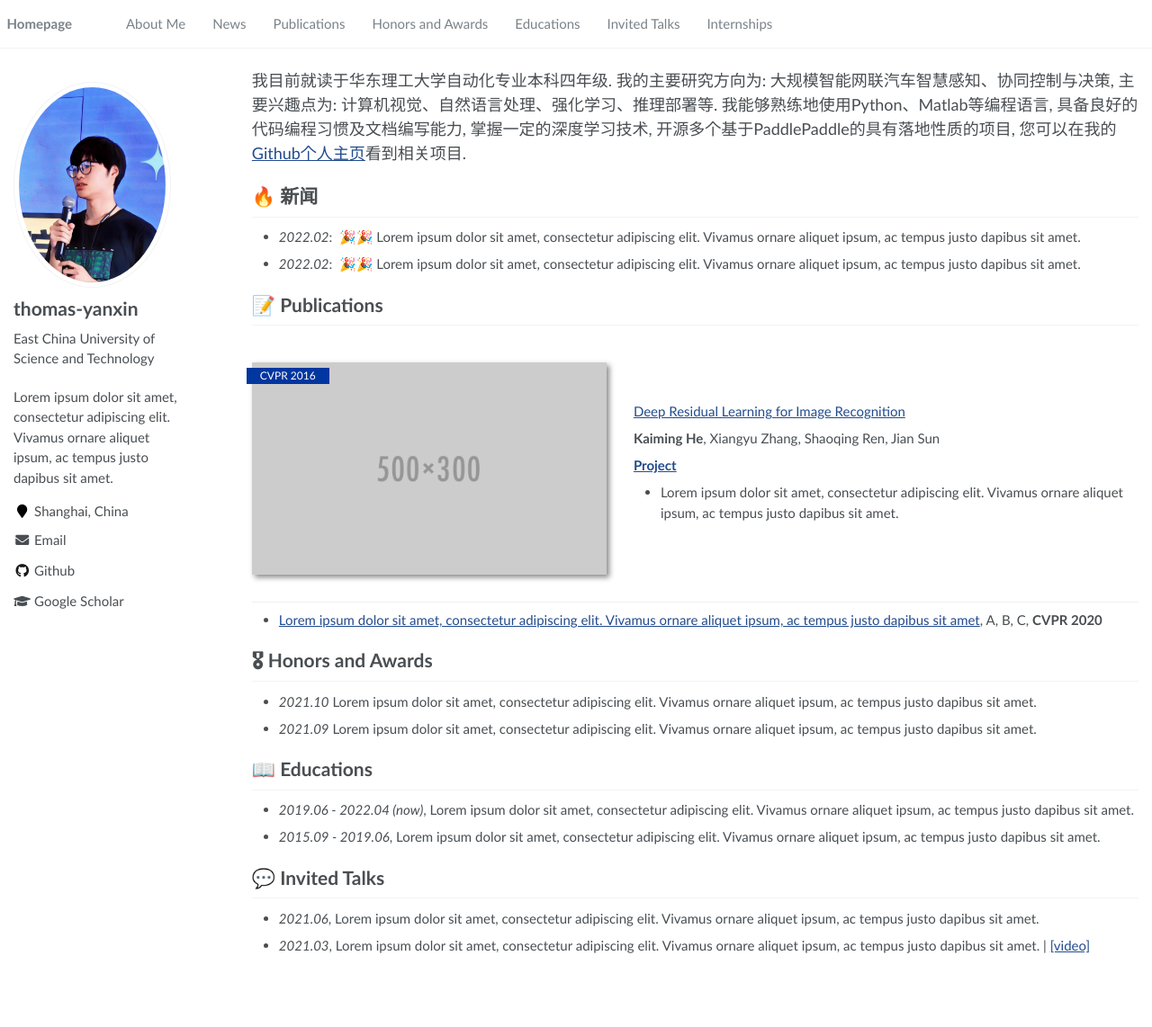
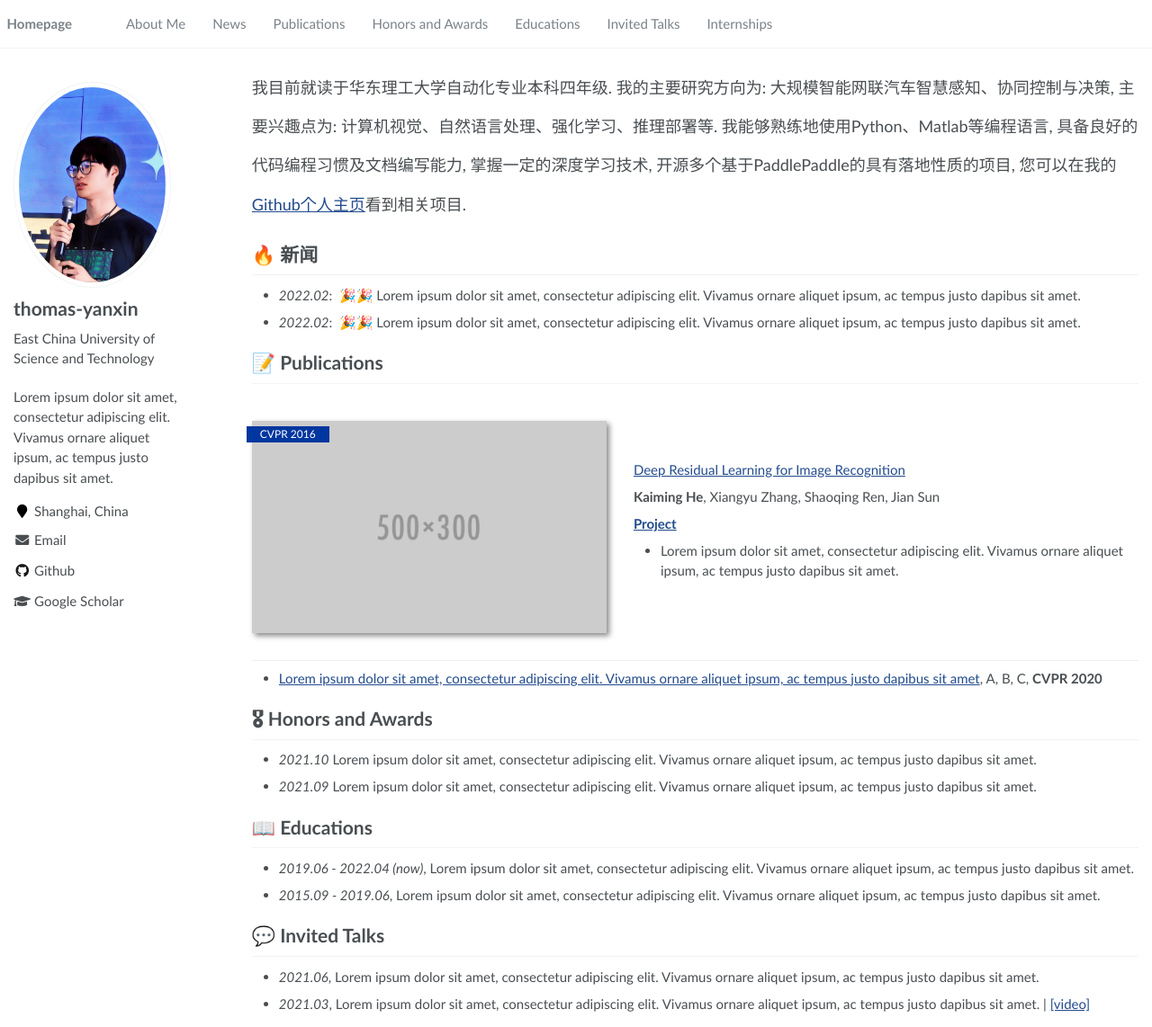
Before and after one commit to thomas-yanxin/thomas-yanxin.github.io, a Jekyll site: the page built from _pages/about.md, in a window 1280 px wide and 1142 px high. Shown: the whole window at 90% size. Built offline with Jekyll 4.4.1, drawn with Linux system fonts in a browser that asks for light colours.

Commit message:
Update about.md

```diff
--- a/_pages/about.md
+++ b/_pages/about.md
@@ -17,8 +17,9 @@ redirect_from:
 
 <span class='anchor' id='about-me'></span>
 
+<p style="line-height:2.4;">
 <font size="4">我目前就读于华东理工大学自动化专业本科四年级. 我的主要研究方向为: 大规模智能网联汽车智慧感知、协同控制与决策, 主要兴趣点为: 计算机视觉、自然语言处理、强化学习、推理部署等. 我能够熟练地使用Python、Matlab等编程语言, 具备良好的代码编程习惯及文档编写能力, 掌握一定的深度学习技术, 开源多个基于PaddlePaddle的具有落地性质的项目, 您可以在我的<a href='https://github.com/thomas-yanxin'>Github个人主页</a>看到相关项目. </font>
-
+</p>
 
 # 🔥 新闻
 - *2022.02*: &nbsp;🎉🎉 Lorem ipsum dolor sit amet, consectetur adipiscing elit. Vivamus ornare aliquet ipsum, ac tempus justo dapibus sit amet.
```
